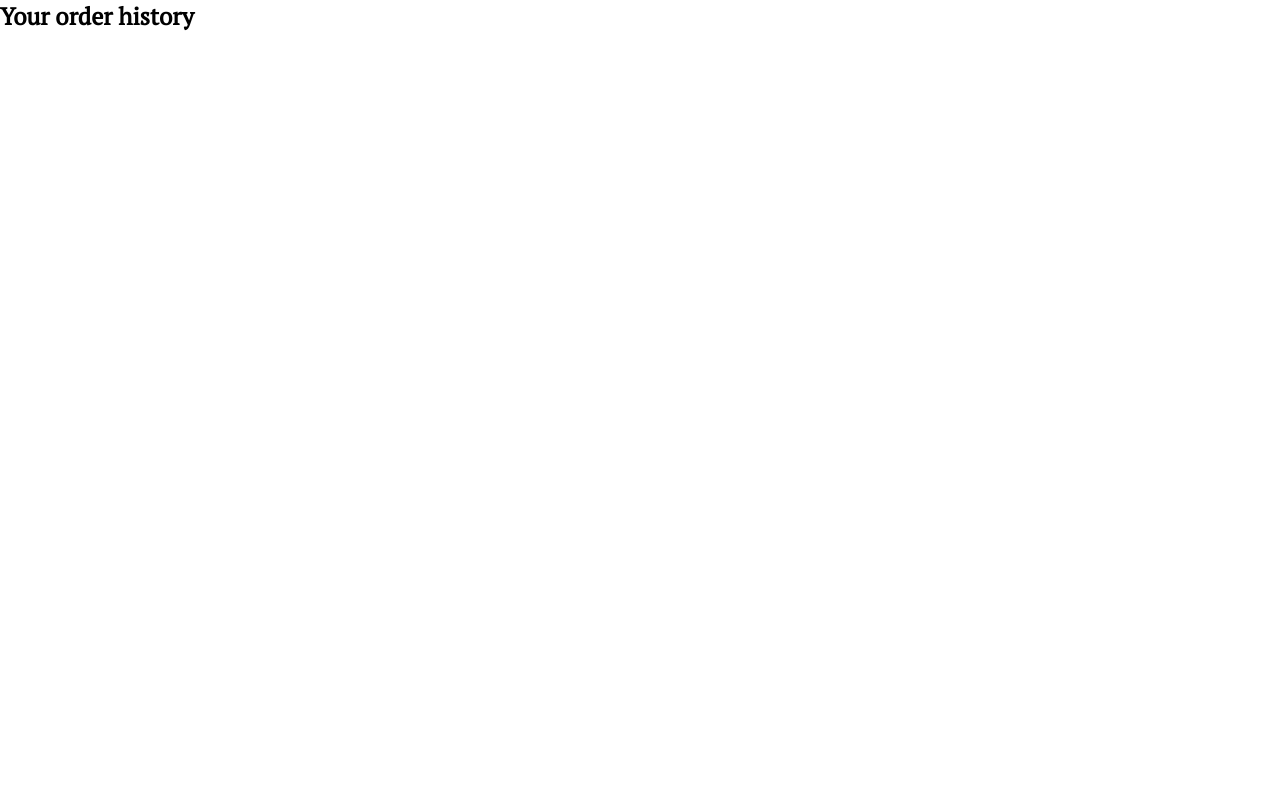
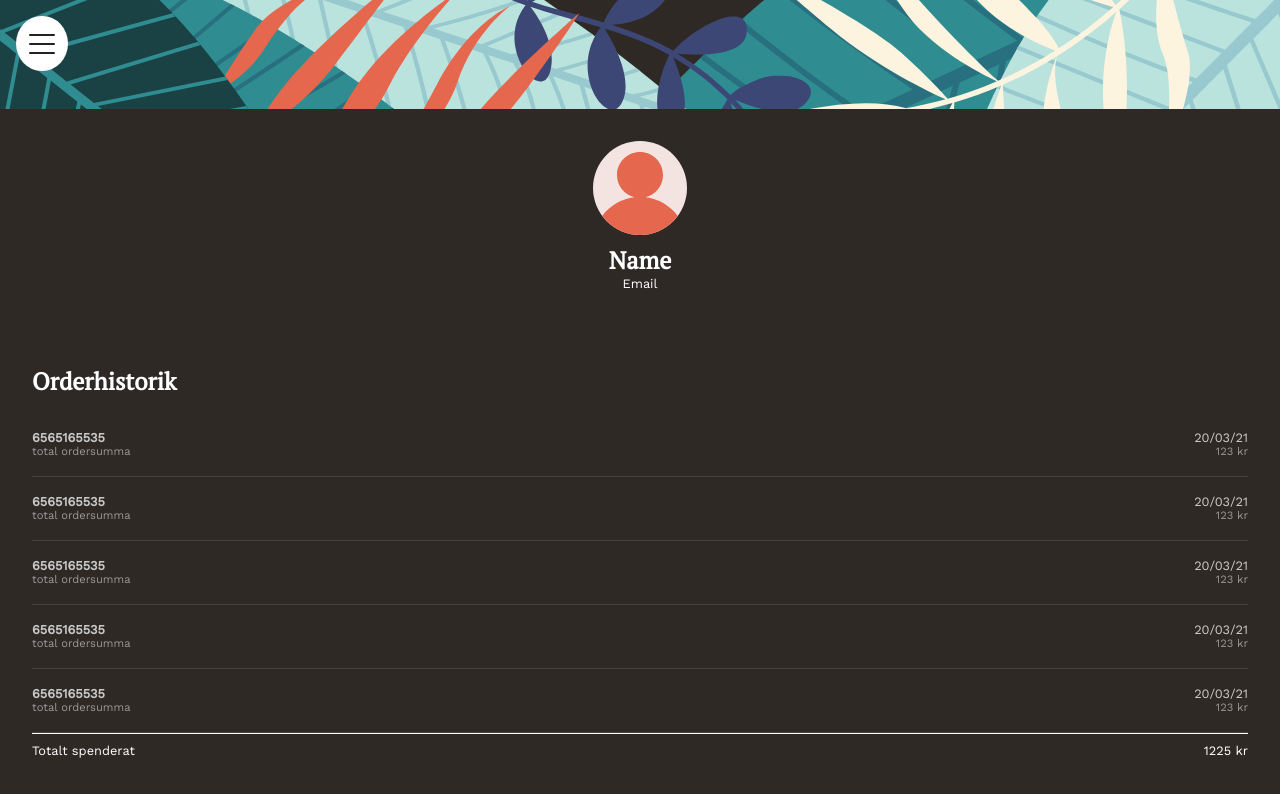
Before and after one commit to jensengbg-johanna-ohrnberg/airBean-by-IronPants, a Vue app in the folder airbean/: page /orderstatus in a window 1280 px wide. Shown: the top 794 px of the page. Built offline with nearby package versions, Linux system fonts and the light colour scheme.

Commit message:
Update OrderHistory.vue

```diff
--- a/airbean/src/views/OrderHistory.vue
+++ b/airbean/src/views/OrderHistory.vue
@@ -1,11 +1,50 @@
 <template>
   <div class="historyContainer">
-    <h2>Your order history</h2>
+    <nav>
+      <MenuBtn />
+    </nav>
+    <OverlayMenu />
+    <img src="../assets/graphics/Profile.svg" alt="" />
+    <article class="userInfo">
+      <h1>Name</h1>
+      <p>Email</p>
+    </article>
+    <OrderList />
   </div>
 </template>
 
 <script>
-export default {}
+import MenuBtn from '../components/MenuButton.vue'
+import OverlayMenu from '../components/OverlayMenu'
+import OrderList from '../components/OrderList'
+export default {
+  components: {
+    MenuBtn,
+    OverlayMenu,
+    OrderList
+  }
+}
 </script>
 
-<style></style>
+<style lang="scss" scoped>
+.historyContainer {
+  background: #2f2926;
+  width: 100vw;
+  min-height: 100vh;
+  display: flex;
+  flex-direction: column;
+  justify-content: space-between;
+  align-items: center;
+  color: #fff;
+
+  img {
+    margin-top: 2rem;
+  }
+
+  .userInfo {
+    text-align: center;
+    margin-bottom: auto;
+    margin-top: 0.6rem;
+  }
+}
+</style>
```
